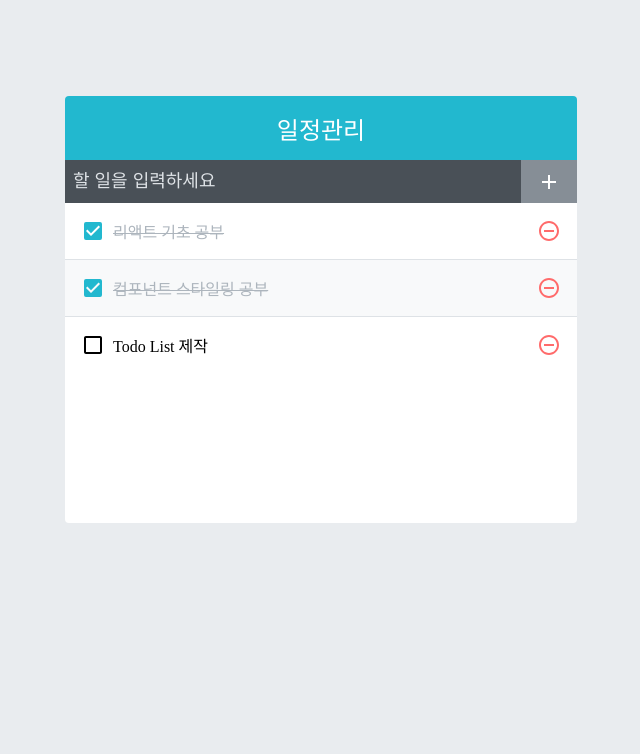
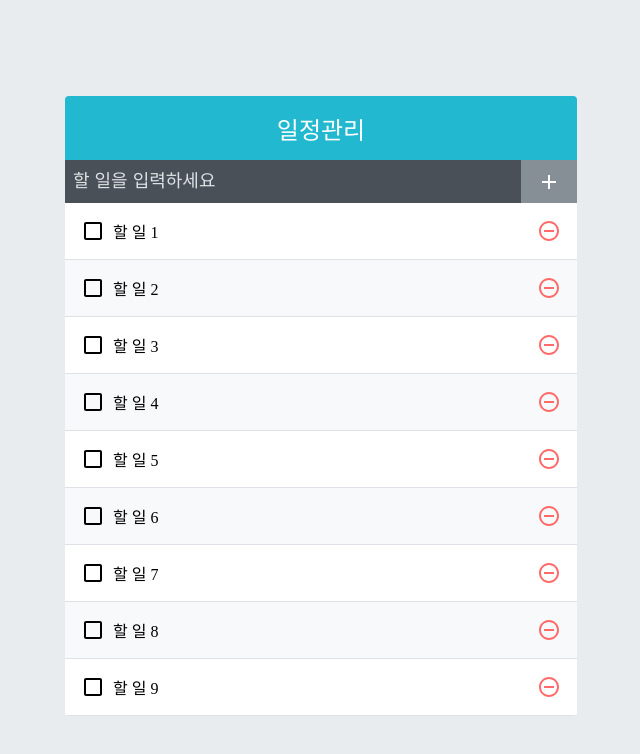
Before and after one commit to Bhanjo/React_todo, a React (Create React App) app in the folder todo-app/: page / in a window 1280 px wide. Shown: the top 754 px of the page, without its empty margins (319-959 px from the left). Built offline with nearby package versions, Linux system fonts and the light colour scheme.

Commit message:
최적화 실습을 위한 브랜치 생성

```diff
--- a/todo-app/src/App.js
+++ b/todo-app/src/App.js
@@ -3,29 +3,26 @@
 import TodoInsert from './components/TodoInsert';
 import TodoList from './components/TodoList';
 
+function createBulkTodos() {
+  const array = [];
+  for (let i = 1; i <= 2500; i++) {
+    array.push({
+      id: i,
+      text: `할 일 ${i}`,
+      checked: false,
+    });
+  }
+  return array;
+}
+
 const App = () => {
 
   // 나중에 추가할 일정 항목에 대한 state
-  const [todos, setTodos] = useState([
-    {
-      id: 1,
-      text: '리액트 기초 공부',
-      checked: true,
-    },
-    {
-      id: 2,
-      text: '컴포넌트 스타일링 공부',
-      checked: true,
-    },
-    {
-      id: 3,
-      text: 'Todo List 제작',
-      checked: false,
-    },
-  ]);
+  const [todos, setTodos] = useState(createBulkTodos);
+
   // 고유값으로 사용될 id
   // ref를 통해 화면에 보여줄 필요가 없는 값들을 관리한다
-  const nextId = useRef(4);
+  const nextId = useRef(2501);
 
   const onInsert = useCallback(
     text => {
```
